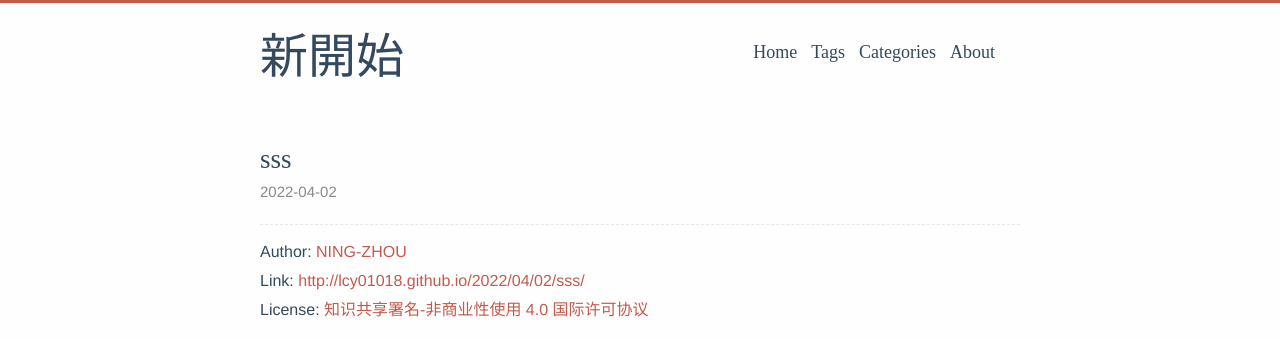
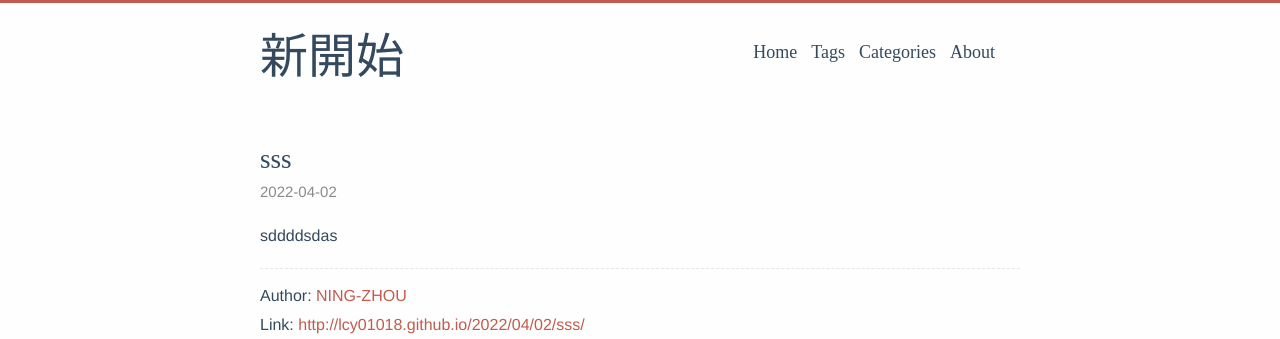
Before and after one commit to Lcy01018/lcyblog, a plain HTML site: page 2022/04/02/sss/index.html in a window 1280 px wide. Shown: the top 339 px of the page. Drawn offline with Linux system fonts and the light colour scheme; a web font is replaced by a local one.

Commit message:
Site updated: 2022-04-02 12:32:44

```diff
--- a/2022/04/02/sss/index.html
+++ b/2022/04/02/sss/index.html
@@ -93,7 +93,8 @@
         </span></div>
     </header>
 
-    <div class="post-content">
+    <div class="post-content"><p>sddddsdas</p>
+
       </div>
       <div class="post-copyright">
     <p class="copyright-item">
```
